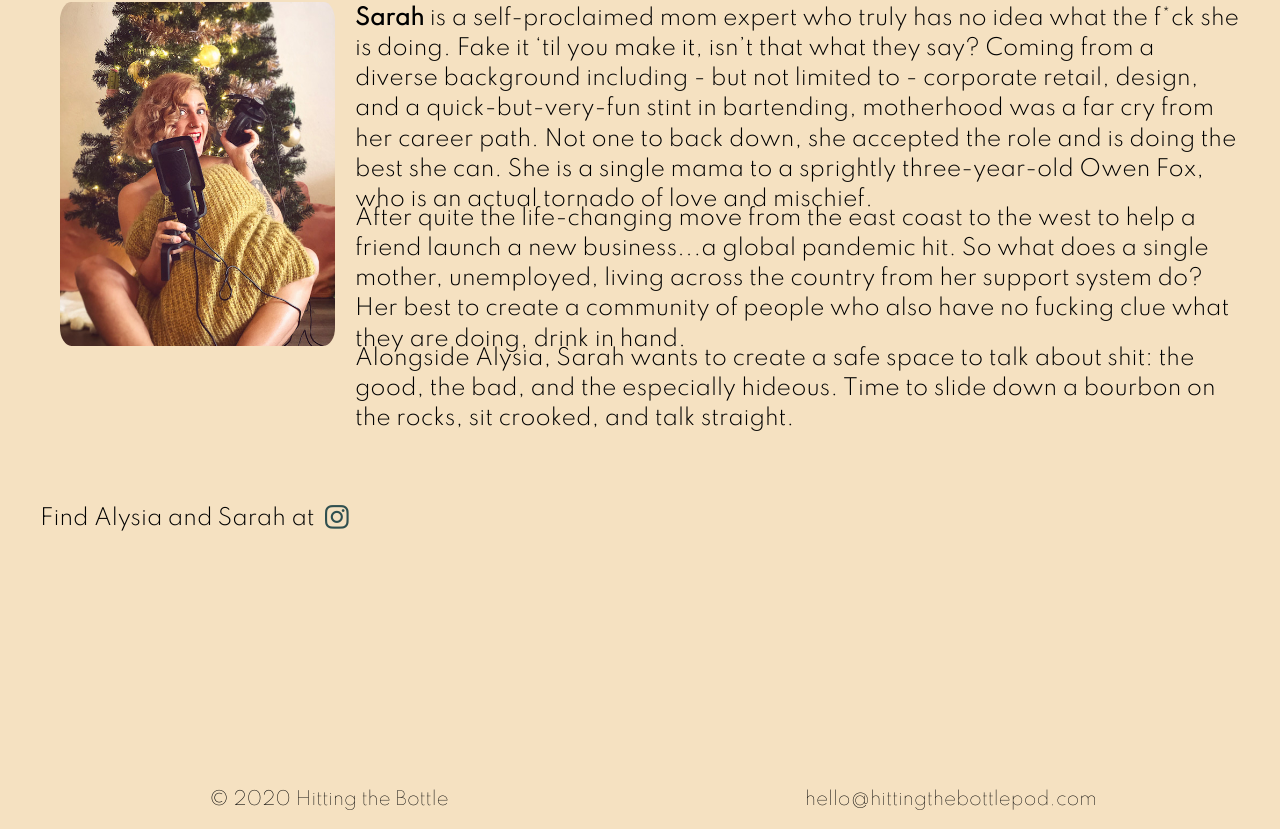
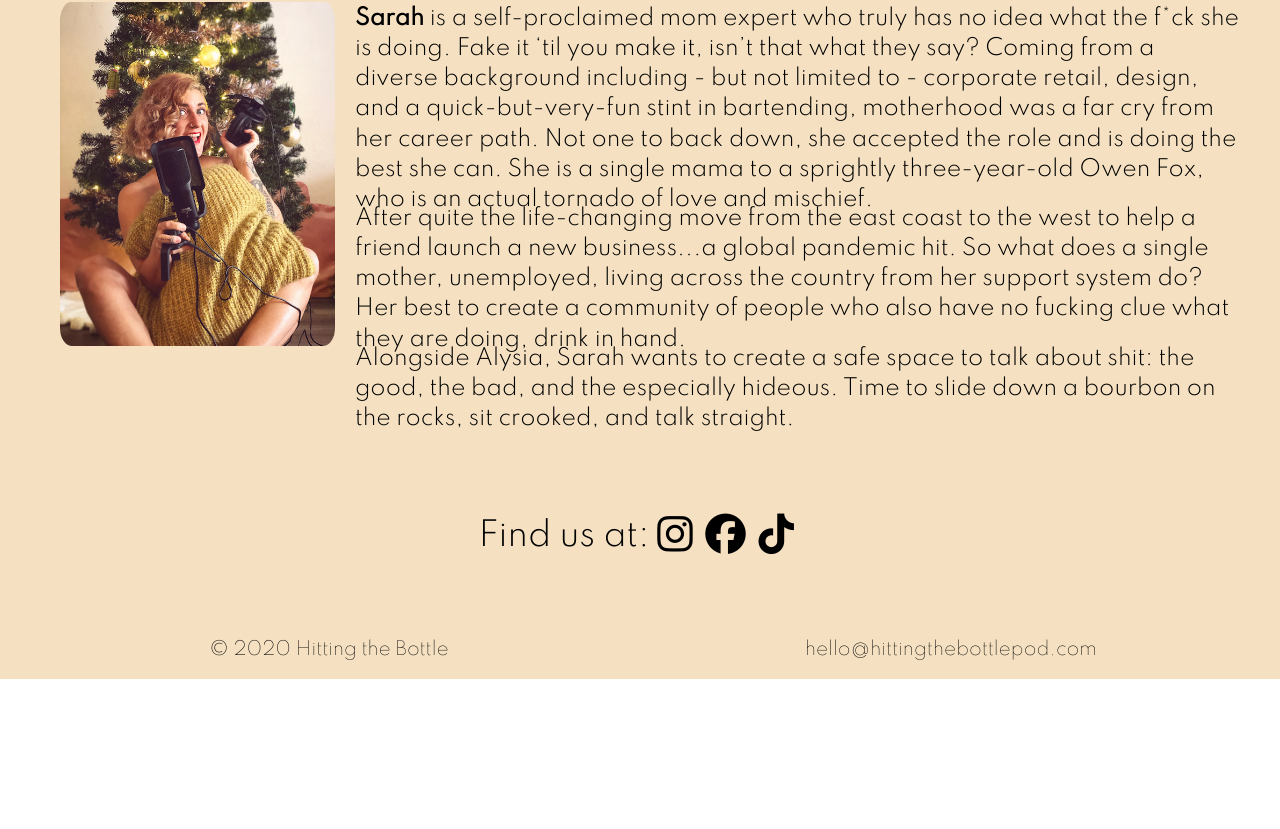
Before and after one commit to gavinoconnor/htb-pod, a React (Create React App) app: page /sitwithus in a window 1280 px wide. Shown: the part 638-1467 px from the top of the page. After the commit the page ends 1317 px from the top, so only its background shows below. Built offline with nearby package versions, Linux system fonts and the light colour scheme.

Commit message:
add fb and tiktok icons

```diff
--- a/src/components/OurStory/OurStory.css
+++ b/src/components/OurStory/OurStory.css
@@ -2,7 +2,7 @@
 .about {
   display: grid;
   grid-template-columns: 300px 75%;
-  grid-template-rows: 500px 500px 250px;
+  grid-template-rows: 500px 500px 100px;
   padding: 40px;
   margin-top: 20px;
 }
@@ -107,8 +107,10 @@
   /* Social Media section styles */
   .more {
     display: grid;
-    grid-template-columns: 1fr 1fr;
+    grid-template-columns: 1fr;
     grid-column: 1 / -1;
+    justify-items: center;
+    font-size: 1.8rem;
   }
   @media only screen and (max-width: 560px) {
     .more {
@@ -125,5 +127,5 @@
 
   /* Font Awesome icon styles */
   .fa-instagram {
-    color: darkslategray;
+    color: black;
   }
--- a/src/components/OurStory/OurStory.js
+++ b/src/components/OurStory/OurStory.js
@@ -37,7 +37,12 @@ class OurStory extends React.Component {
         </div>
 
         <div className="more">
-          <p className='hide'>Find Alysia and Sarah at <a href='https://www.instagram.com/hittingthebottle/' target='_blank' rel="noopener noreferrer"><i className='fab fa-instagram fa-lg fa-fw'></i>
+          <p className='hide'>Find us at:
+          <a href='https://www.instagram.com/hittingthebottle/' target='_blank' rel="noopener noreferrer"><i className='fab fa-instagram fa-lg fa-fw'></i>
+          </a>
+          <a href='https://www.instagram.com/hittingthebottle/' target='_blank' rel="noopener noreferrer"><i className='fab fa-facebook fa-lg fa-fw'></i>
+          </a>
+          <a href='https://www.instagram.com/hittingthebottle/' target='_blank' rel="noopener noreferrer"><i className='fab fa-tiktok fa-lg fa-fw'></i>
           </a>
           </p>
         </div>
```
